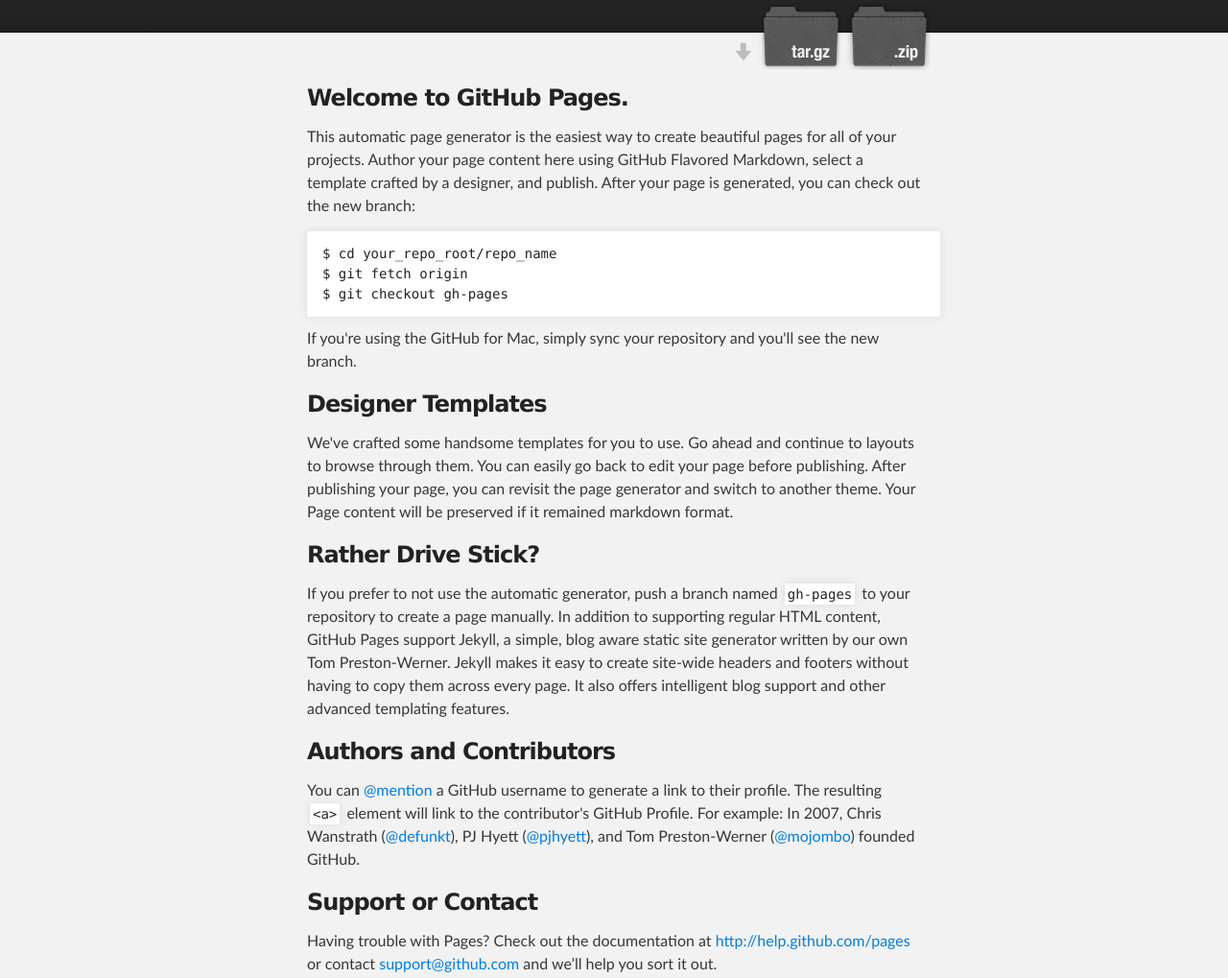
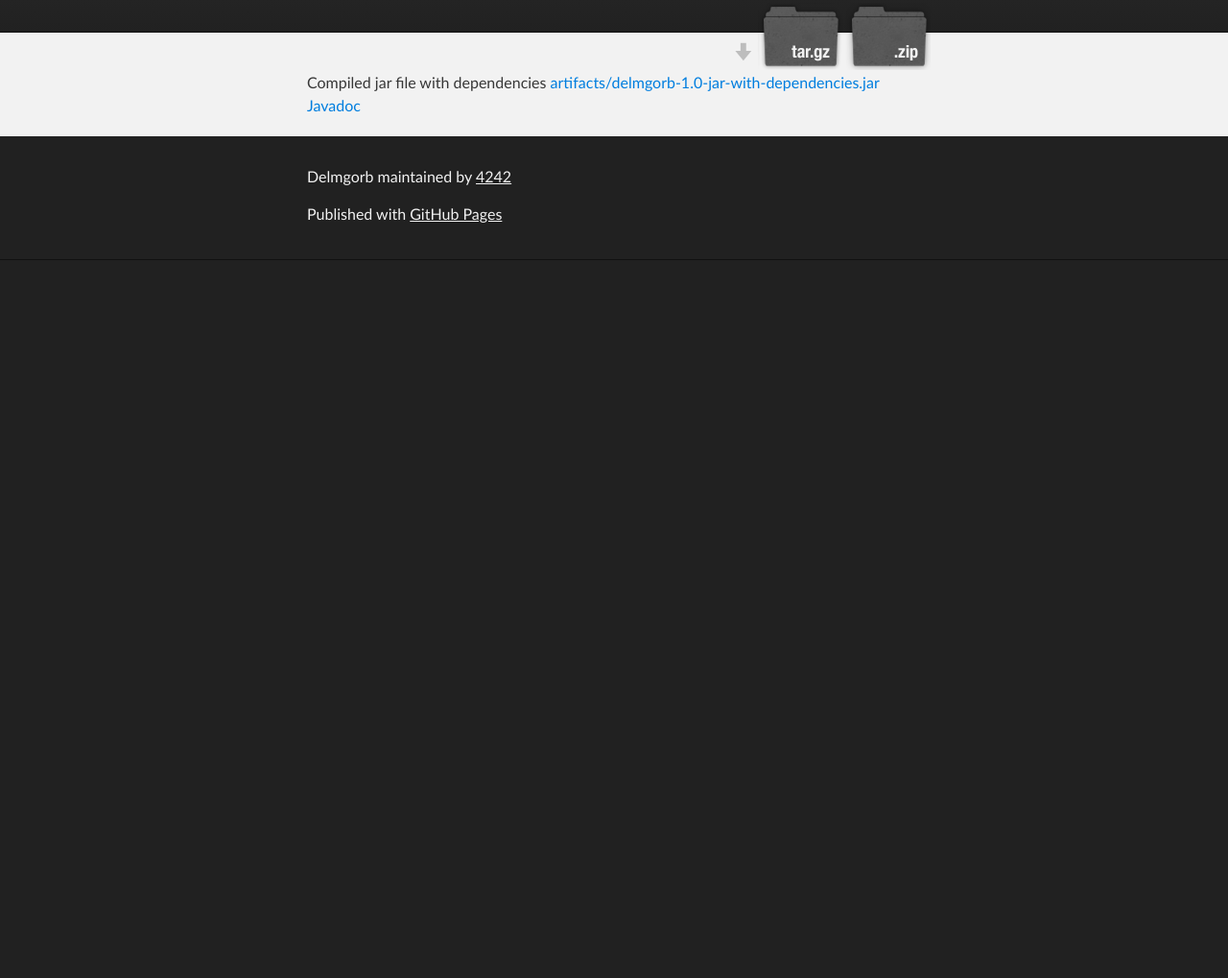
Before and after one commit to 4242/delmgorb, a plain HTML site: page index.html in a window 1280 px wide. Shown: the part 212-1231 px from the top of the page at 96% size. After the commit the page ends 800 px from the top, so only its background shows below. Drawn offline with Linux system fonts and the light colour scheme.

Commit message:
Update index.html

```diff
--- a/index.html
+++ b/index.html
@@ -31,39 +31,10 @@
     <!-- MAIN CONTENT -->
     <div id="main_content_wrap" class="outer">
       <section id="main_content" class="inner">
-        <h3>
-<a name="welcome-to-github-pages" class="anchor" href="#welcome-to-github-pages"><span class="octicon octicon-link"></span></a>Welcome to GitHub Pages.</h3>
-
-<p>This automatic page generator is the easiest way to create beautiful pages for all of your projects. Author your page content here using GitHub Flavored Markdown, select a template crafted by a designer, and publish. After your page is generated, you can check out the new branch:</p>
-
-<pre><code>$ cd your_repo_root/repo_name
-$ git fetch origin
-$ git checkout gh-pages
-</code></pre>
-
-<p>If you're using the GitHub for Mac, simply sync your repository and you'll see the new branch.</p>
-
-<h3>
-<a name="designer-templates" class="anchor" href="#designer-templates"><span class="octicon octicon-link"></span></a>Designer Templates</h3>
-
-<p>We've crafted some handsome templates for you to use. Go ahead and continue to layouts to browse through them. You can easily go back to edit your page before publishing. After publishing your page, you can revisit the page generator and switch to another theme. Your Page content will be preserved if it remained markdown format.</p>
-
-<h3>
-<a name="rather-drive-stick" class="anchor" href="#rather-drive-stick"><span class="octicon octicon-link"></span></a>Rather Drive Stick?</h3>
-
-<p>If you prefer to not use the automatic generator, push a branch named <code>gh-pages</code> to your repository to create a page manually. In addition to supporting regular HTML content, GitHub Pages support Jekyll, a simple, blog aware static site generator written by our own Tom Preston-Werner. Jekyll makes it easy to create site-wide headers and footers without having to copy them across every page. It also offers intelligent blog support and other advanced templating features.</p>
-
-<h3>
-<a name="authors-and-contributors" class="anchor" href="#authors-and-contributors"><span class="octicon octicon-link"></span></a>Authors and Contributors</h3>
-
-<p>You can <a href="https://github.com/blog/821" class="user-mention">@mention</a> a GitHub username to generate a link to their profile. The resulting <code>&lt;a&gt;</code> element will link to the contributor's GitHub Profile. For example: In 2007, Chris Wanstrath (<a href="https://github.com/defunkt" class="user-mention">@defunkt</a>), PJ Hyett (<a href="https://github.com/pjhyett" class="user-mention">@pjhyett</a>), and Tom Preston-Werner (<a href="https://github.com/mojombo" class="user-mention">@mojombo</a>) founded GitHub.</p>
-
-<h3>
-<a name="support-or-contact" class="anchor" href="#support-or-contact"><span class="octicon octicon-link"></span></a>Support or Contact</h3>
-
-<p>Having trouble with Pages? Check out the documentation at <a href="http://help.github.com/pages">http://help.github.com/pages</a> or contact <a href="mailto:support@github.com">support@github.com</a> and we’ll help you sort it out.</p>
+        Compiled jar file with dependencies <a href="artifacts/delmgorb-1.0-jar-with-dependencies.jar">artifacts/delmgorb-1.0-jar-with-dependencies.jar</a>
+        <a href="javadoc/index.html">Javadoc</a>
       </section>
-    </div>
+    <div>
 
     <!-- FOOTER  -->
     <div id="footer_wrap" class="outer">
```
